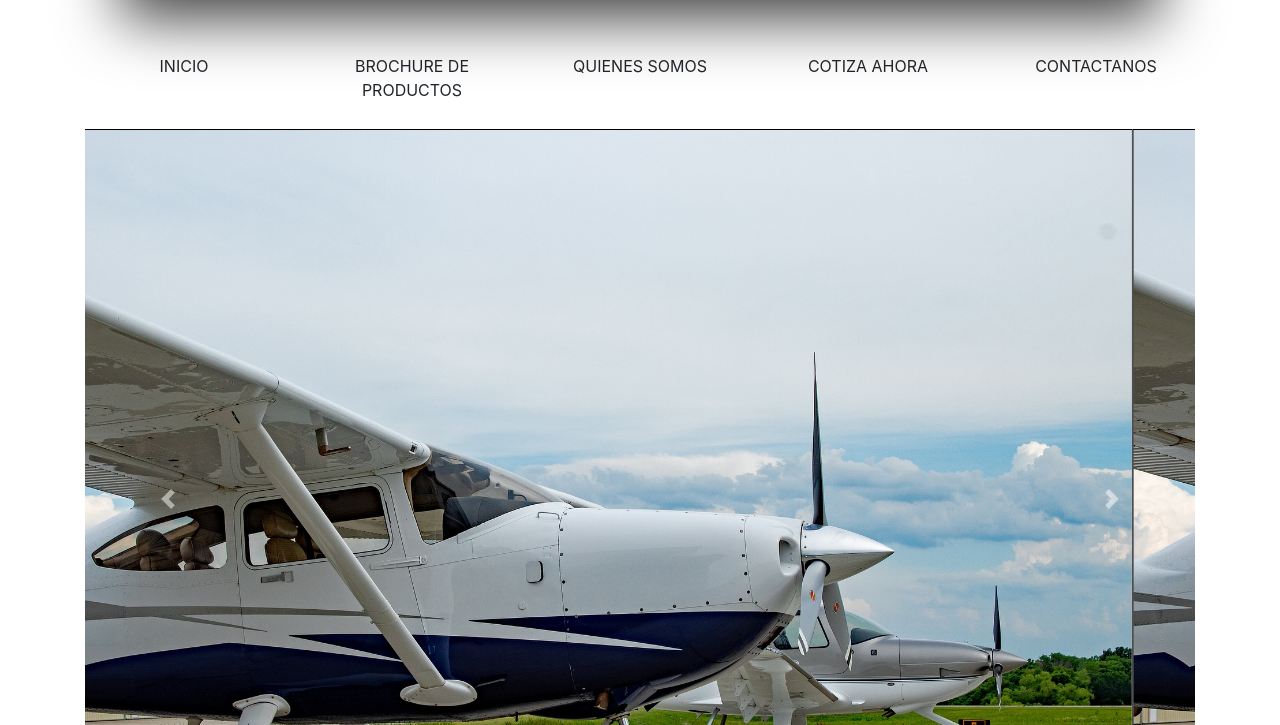
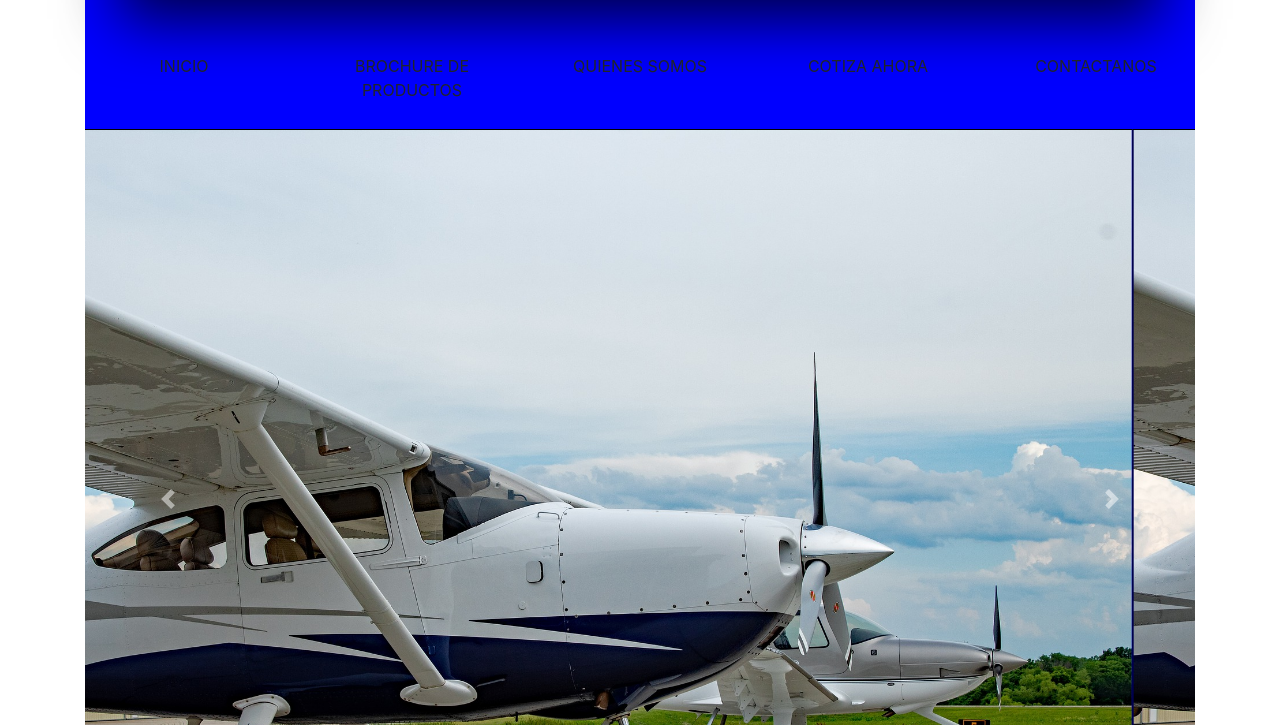
Before and after one commit to YENKOSAC/nuevo, a website: page index.html in a window 1280 px wide. Shown: the part 153-878 px from the top of the page. Drawn offline with nearby package versions, Linux system fonts and the light colour scheme.

Commit message:
prueba del 2 de diciembre

```diff
--- a/scss/styles.scss
+++ b/scss/styles.scss
@@ -43,7 +43,8 @@ $verde:#20e2d7;
 
 // aca usaremos el BEM DEL INDEX
 .container__index {
-    background: $blanco;
+    // background: $blanco;
+    background: blue;
     color: blue;
 }
 
```
Also changed, not shown: css/style.css.
